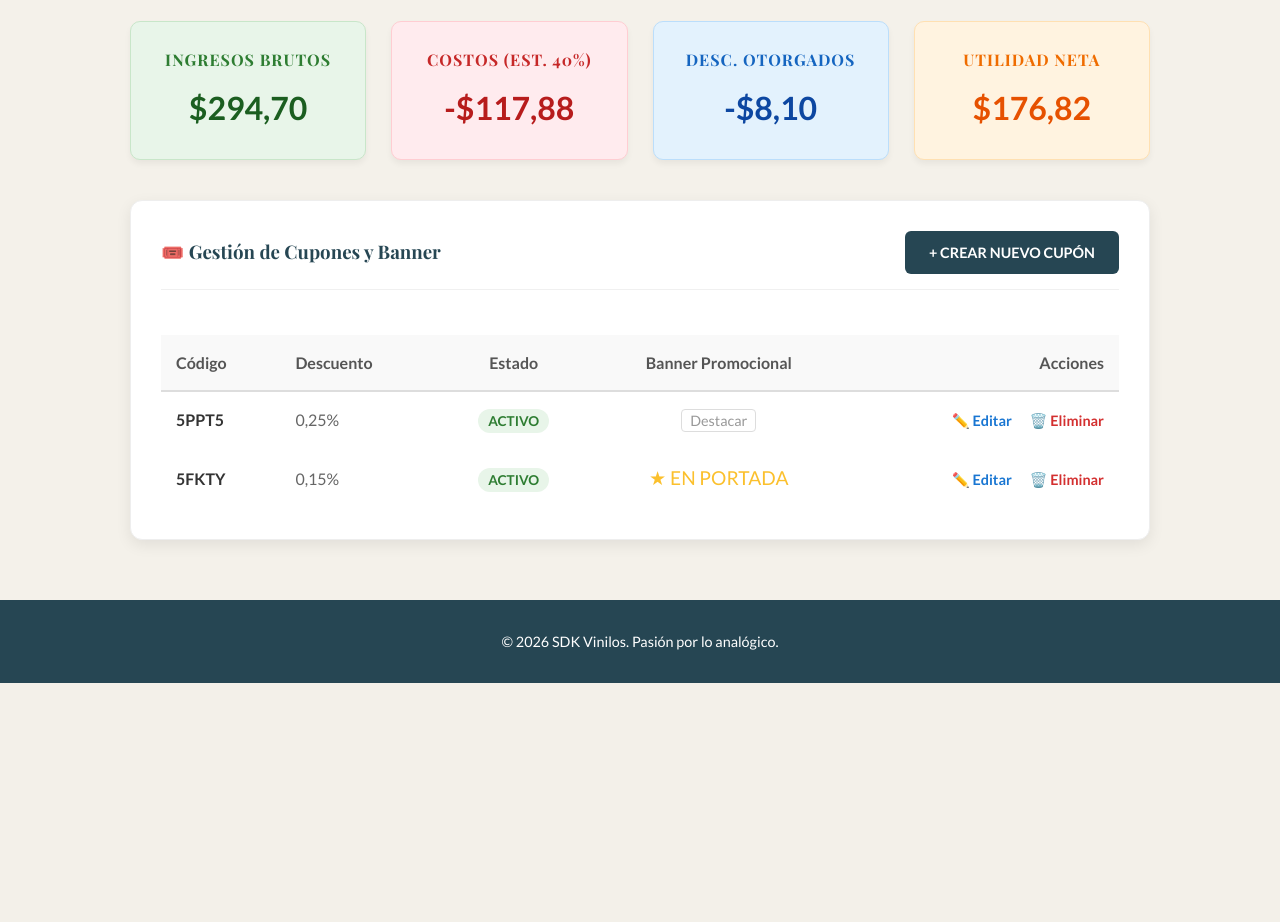
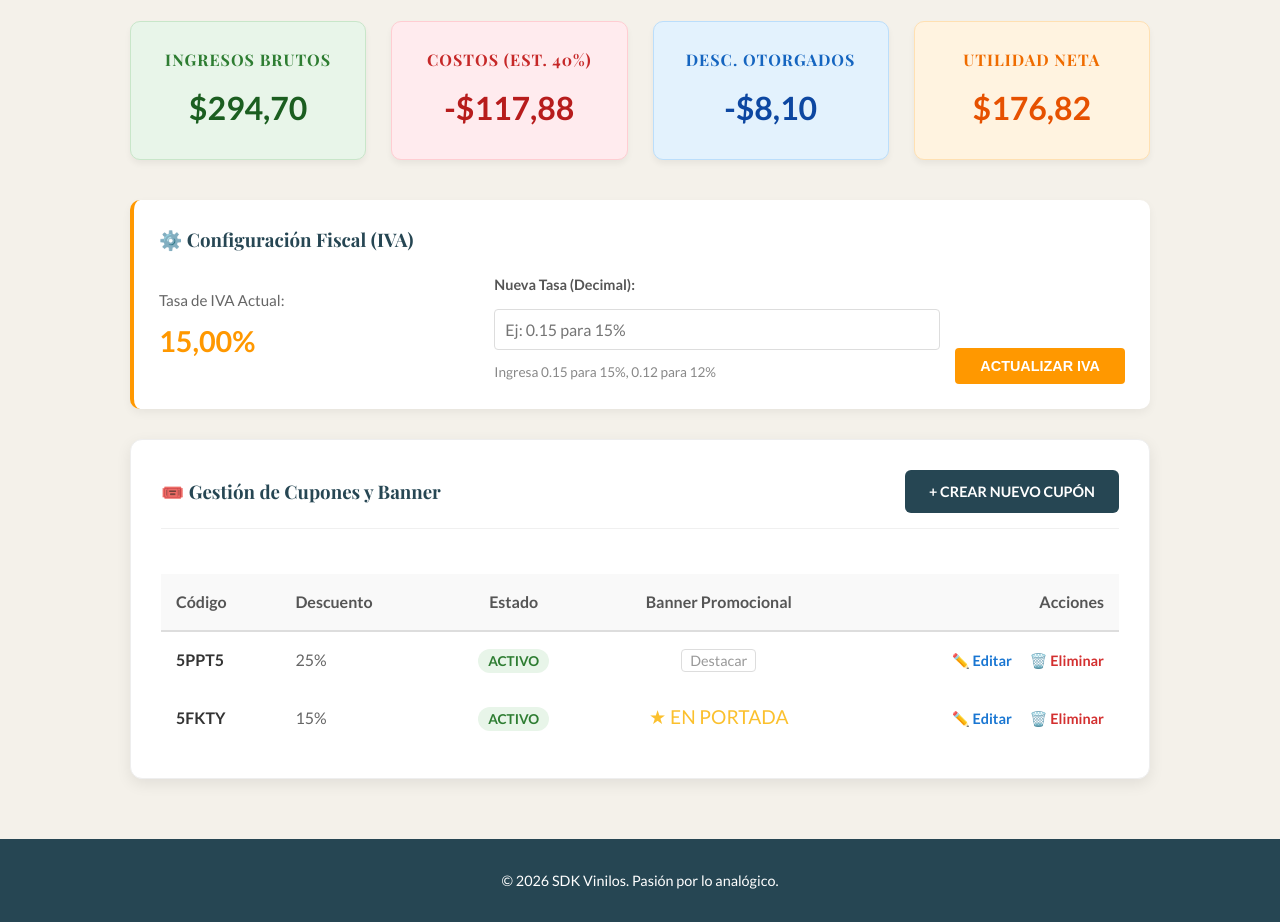
Before and after one commit to NothingKrisptes/Django_tienda, a Django app: page /finanzas/ in a window 1280 px wide. Shown: the part 254-1176 px from the top of the page. Before the commit the page ends 937 px from the top, so only its background shows below. Run offline with Django 4.2, Linux system fonts and the light colour scheme; a user stored in the database is signed in; data comes from the database, SQL or seed files in the repository; both versions use the stored data as it was after the commit.

Commit message:
Revision Final

```diff
--- a/tienda/templates/tienda/dashboard_finanzas.html
+++ b/tienda/templates/tienda/dashboard_finanzas.html
@@ -10,7 +10,6 @@
             <p style="margin: 5px 0 0 0; color: #666; font-size: 1rem;">Resumen de ingresos, utilidades y gestión de promociones.</p>
         </div>
 
-        <!-- BOTÓN DESCARGAR REPORTE -->
         <a href="{% url 'reporte_finanzas_pdf' %}" class="btn" style="background: #2ecc71; color: white; display: flex; align-items: center; gap: 10px; padding: 10px 20px; border-radius: 6px; text-decoration: none; font-weight: bold; transition: background 0.3s;">
             <span style="font-size: 1.2rem;">📄</span> Descargar Reporte PDF
         </a>
@@ -19,7 +18,6 @@
     <!-- TARJETAS DE INDICADORES (KPIs) -->
     <div style="display: grid; grid-template-columns: repeat(auto-fit, minmax(220px, 1fr)); gap: 25px; margin-bottom: 40px;">
 
-        <!-- INGRESOS BRUTOS -->
         <div style="background: #e8f5e9; padding: 25px; border-radius: 10px; text-align: center; border: 1px solid #c8e6c9; box-shadow: 0 4px 6px rgba(0,0,0,0.05);">
             <h3 style="margin: 0 0 10px 0; color: #2e7d32; font-size: 1rem; text-transform: uppercase; letter-spacing: 1px;">Ingresos Brutos</h3>
             <p style="font-size: 2rem; font-weight: 800; color: #1b5e20; margin: 0;">
@@ -27,7 +25,6 @@
             </p>
         </div>
 
-        <!-- COSTOS ESTIMADOS -->
         <div style="background: #ffebee; padding: 25px; border-radius: 10px; text-align: center; border: 1px solid #ffcdd2; box-shadow: 0 4px 6px rgba(0,0,0,0.05);">
             <h3 style="margin: 0 0 10px 0; color: #c62828; font-size: 1rem; text-transform: uppercase; letter-spacing: 1px;">Costos (Est. 40%)</h3>
             <p style="font-size: 2rem; font-weight: 800; color: #b71c1c; margin: 0;">
@@ -35,7 +32,6 @@
             </p>
         </div>
 
-        <!-- DESCUENTOS OTORGADOS -->
         <div style="background: #e3f2fd; padding: 25px; border-radius: 10px; text-align: center; border: 1px solid #bbdefb; box-shadow: 0 4px 6px rgba(0,0,0,0.05);">
             <h3 style="margin: 0 0 10px 0; color: #1565c0; font-size: 1rem; text-transform: uppercase; letter-spacing: 1px;">Desc. Otorgados</h3>
             <p style="font-size: 2rem; font-weight: 800; color: #0d47a1; margin: 0;">
@@ -43,7 +39,6 @@
             </p>
         </div>
 
-        <!-- UTILIDAD NETA -->
         <div style="background: #fff3e0; padding: 25px; border-radius: 10px; text-align: center; border: 1px solid #ffe0b2; box-shadow: 0 4px 6px rgba(0,0,0,0.05);">
             <h3 style="margin: 0 0 10px 0; color: #ef6c00; font-size: 1rem; text-transform: uppercase; letter-spacing: 1px;">Utilidad Neta</h3>
             <p style="font-size: 2rem; font-weight: 800; color: #e65100; margin: 0;">
@@ -52,22 +47,52 @@
         </div>
     </div>
 
+    <!-- SECCIÓN DE CONFIGURACIÓN FISCAL (IVA) -->
+    <div style="background: #fff; padding: 25px; border-radius: 10px; box-shadow: 0 4px 10px rgba(0,0,0,0.05); margin-bottom: 30px; border-left: 4px solid #ff9800;">
+        <h3 style="margin-top: 0; color: var(--secundario);">⚙️ Configuración Fiscal (IVA)</h3>
+
+        <div style="display: flex; align-items: center; gap: 20px;">
+            <div style="flex: 1;">
+                <p style="margin: 0; color: #666; font-size: 0.95rem;">Tasa de IVA Actual:</p>
+                <p style="font-size: 1.8rem; font-weight: bold; color: #ff9800; margin: 5px 0;">
+                    {{ iva_actual|floatformat:2 }}%
+                </p>
+            </div>
+
+            <form method="post" style="flex: 2; display: flex; gap: 15px; align-items: flex-end;">
+                {% csrf_token %}
+                <div style="flex: 1;">
+                    <label style="display: block; font-weight: bold; color: #555; margin-bottom: 5px; font-size: 0.9rem;">Nueva Tasa (Decimal):</label>
+                    <input type="number"
+                        step="0.01"
+                        min="0.01"
+                        max="0.99"
+                        name="nuevo_iva"
+                        placeholder="Ej: 0.15 para 15%"
+                        required
+                        style="width: 100%; padding: 10px; border: 1px solid #ddd; border-radius: 4px; box-sizing: border-box; font-size: 1rem;">
+                    <small style="color: #888; font-size: 0.85rem;">Ingresa 0.15 para 15%, 0.12 para 12%</small>
+                </div>
+                <button type="submit" name="btn_iva" class="btn" style="background: #ff9800; color: white; padding: 10px 25px; border: none; border-radius: 4px; cursor: pointer; font-weight: bold;">
+                    ACTUALIZAR IVA
+                </button>
+            </form>
+        </div>
+    </div>
+
     <!-- SECCIÓN DE GESTIÓN DE CUPONES -->
     <div style="background: #fff; padding: 30px; border-radius: 12px; box-shadow: 0 5px 15px rgba(0,0,0,0.08); border: 1px solid #eee;">
 
-        <!-- Encabezado de Sección -->
         <div style="display: flex; justify-content: space-between; align-items: center; margin-bottom: 25px; padding-bottom: 15px; border-bottom: 1px solid #f0f0f0;">
             <h3 style="margin: 0; color: var(--secundario); display: flex; align-items: center; gap: 10px;">
                 🎟️ Gestión de Cupones y Banner
             </h3>
 
-            <!-- BOTÓN CREAR CUPÓN -->
             <a href="{% url 'crear_cupon' %}" class="btn" style="background: var(--secundario); color: white; padding: 10px 24px; text-decoration: none; border-radius: 6px; font-weight: bold; transition: background 0.2s;">
                 + CREAR NUEVO CUPÓN
             </a>
         </div>
 
-        <!-- TABLA DE CUPONES -->
         <div style="overflow-x: auto;">
             <table style="width: 100%; border-collapse: separate; border-spacing: 0;">
                 <thead>
@@ -83,7 +108,7 @@
                     {% for cupon in cupones %}
                     <tr style="border-bottom: 1px solid #eee; transition: background 0.2s;">
                         <td style="padding: 15px; font-weight: bold; color: #333;">{{ cupon.codigoCupon }}</td>
-                        <td style="padding: 15px; color: #666;">{{ cupon.porcentajeDescuento|floatformat:2 }}%</td>
+                        <td style="padding: 15px; color: #666;">{% widthratio cupon.porcentajeDescuento 1 100 %}%</td>
                         <td style="padding: 15px; text-align: center;">
                             {% if cupon.activo %}
                                 <span style="background: #e8f5e9; color: #2e7d32; padding: 4px 10px; border-radius: 20px; font-size: 0.85rem; font-weight: bold;">ACTIVO</span>
@@ -99,7 +124,6 @@
                             {% endif %}
                         </td>
                         <td style="padding: 15px; text-align: right;">
-                            <!-- BOTONES DE EDITAR Y ELIMINAR -->
                             <a href="{% url 'editar_cupon' cupon.id %}" style="color: #1976d2; text-decoration: none; font-weight: bold; font-size: 0.9rem; margin-right: 15px;">
                                 ✏️ Editar
                             </a>
@@ -125,7 +149,6 @@
 </div>
 
 <style>
-    /* Efecto hover suave para las filas de la tabla */
     tbody tr:hover {
         background-color: #fafafa;
     }
--- a/tienda/views.py
+++ b/tienda/views.py
@@ -30,11 +30,19 @@ def esBodeguero(user): return user.is_superuser or user.groups.filter(name='Bode
 
 def vistaInicio(request):
     """Muestra productos y banner de oferta"""
-    # Solo productos activos y con stock
     discosRecientes = ViniloMusical.objects.filter(stockDisponible__gt=0, activo=True).order_by('-id')[:4]
 
-    # Buscar el MEJOR cupón activo para mostrar en el banner
-    cuponDestacado = CuponDescuento.objects.filter(activo=True).order_by('-porcentajeDescuento').first()
+    # Buscar cupón de banner
+    cuponDestacado = CuponDescuento.objects.filter(es_banner=True, activo=True).first()
+
+    # DEBUG TEMPORAL
+    print(f"🔍 DEBUG: Cupón encontrado = {cuponDestacado}")
+    if cuponDestacado:
+        print(f"   - Código: {cuponDestacado.codigoCupon}")
+        print(f"   - es_banner: {cuponDestacado.es_banner}")
+        print(f"   - activo: {cuponDestacado.activo}")
+    else:
+        print("   ⚠️ No se encontró ningún cupón con es_banner=True")
 
     return render(request, 'tienda/inicio.html', {
         'discos': discosRecientes,
@@ -272,34 +280,64 @@ def solicitarDevolucion(request, orden_id):
 
 @user_passes_test(esFinanzas)
 def dashboardFinanzas(request):
-    form_cupon = CuponForm()
+
+    # DEBUG: Ver si detecta el POST
+    print(f"🔍 Método: {request.method}")
+    if request.method == "POST":
+        print(f"🔍 POST data: {request.POST}")
+        print(f"🔍 btn_iva presente: {'btn_iva' in request.POST}")
 
     if request.method == "POST":
+        # CAMBIAR IVA
         if 'btn_iva' in request.POST:
+            print("✅ Detectado cambio de IVA")
             nuevoIva = request.POST.get('nuevo_iva')
-            config = ConfiguracionFiscal.objects.first() or ConfiguracionFiscal()
-            config.valorIva = float(nuevoIva)
-            config.save()
-            registrarLog(request.user, f"Actualizó IVA a {nuevoIva}")
-            messages.success(request, "Configuración fiscal actualizada")
+            print(f"📊 Nuevo IVA recibido: {nuevoIva}")
 
-        elif 'btn_cupon' in request.POST:
-            form_cupon = CuponForm(request.POST)
-            if form_cupon.is_valid():
-                c = form_cupon.save()
-                registrarLog(request.user, f"Creó cupón {c.codigoCupon}")
-                messages.success(request, "Cupón de descuento creado")
-                return redirect('finanzas')
+            try:
+                nuevo_valor = Decimal(nuevoIva)
 
-    ingresos = sum(o.totalFinal for o in OrdenVenta.objects.filter(estadoOrden='PAGADO'))
-    config = ConfiguracionFiscal.obtenerIvaActual()
+                # Validación
+                if nuevo_valor <= 0 or nuevo_valor >= 1:
+                    messages.error(request, "⚠️ El IVA debe estar entre 0.01 y 0.99")
+                    return redirect('finanzas')
+
+                config, created = ConfiguracionFiscal.objects.get_or_create(pk=1)
+                iva_anterior = config.valorIva
+                config.valorIva = nuevo_valor
+                config.save()
+
+                print(f"💾 IVA guardado: {config.valorIva}")
+
+                registrarLog(request.user, f"Actualizó IVA: {float(iva_anterior)*100:.0f}% → {float(nuevo_valor)*100:.0f}%")
+                messages.success(request, f"✅ IVA actualizado: {float(iva_anterior)*100:.0f}% → {float(nuevo_valor)*100:.0f}%")
+
+            except Exception as e:
+                print(f"❌ ERROR: {str(e)}")
+                messages.error(request, f"Error: {str(e)}")
+
+            return redirect('finanzas')
+
+    # Resto del código (KPIs, cupones, etc.)
+    ordenes_pagadas = OrdenVenta.objects.filter(estadoOrden='PAGADO')
+    ingresos = sum(o.totalFinal for o in ordenes_pagadas) or Decimal('0')
+    total_descuentos_dados = sum(o.valorDescuento for o in ordenes_pagadas) or Decimal('0')
+    egresos_estimados = ingresos * Decimal('0.4')
+    utilidad_neta = ingresos - egresos_estimados
     cupones = CuponDescuento.objects.all().order_by('-id')
+
+    config = ConfiguracionFiscal.objects.first()
+    iva_decimal = config.valorIva if config else Decimal('0.12')
+    iva_porcentaje = float(iva_decimal) * 100
 
     return render(request, 'tienda/dashboard_finanzas.html', {
         'ingresos': ingresos,
-        'iva_actual': config,
-        'form_cupon': form_cupon,
-        'cupones': cupones
+        'descuentos_total': total_descuentos_dados,
+        'egresos': egresos_estimados,
+        'utilidad': utilidad_neta,
+        'cupones': cupones,
+        'iva_actual': iva_porcentaje,
+        'form_cupon': CuponForm()
     })
 
 @user_passes_test(esBodeguero)
@@ -446,33 +484,6 @@ def destacarCupon(request, cupon_id):
     messages.success(request, f"Cupón {c.codigoCupon} ahora es el principal.")
     return redirect('finanzas')
 
-@user_passes_test(esFinanzas)
-def dashboardFinanzas(request):
-    # ... (Lógica de crear cupón y cambiar IVA igual que antes) ...
-
-    # KPIs REALES
-    ordenes_pagadas = OrdenVenta.objects.filter(estadoOrden='PAGADO')
-    ingresos = sum(o.totalFinal for o in ordenes_pagadas)
-    total_descuentos_dados = sum(o.valorDescuento for o in ordenes_pagadas)
-
-    # Simulación de Egresos (ej: 40% de los ingresos son costos)
-    egresos_estimados = ingresos * Decimal('0.4')
-    utilidad_neta = ingresos - egresos_estimados
-
-    cupones = CuponDescuento.objects.all().order_by('-id')
-
-    # Importante: Buscamos el cupón activo para el banner
-    # En vistaInicio usamos: CuponDescuento.objects.filter(es_banner=True, activo=True).first()
-
-    return render(request, 'tienda/dashboard_finanzas.html', {
-        'ingresos': ingresos,
-        'descuentos_total': total_descuentos_dados,
-        'egresos': egresos_estimados,
-        'utilidad': utilidad_neta,
-        'cupones': cupones,
-        # ... forms ...
-    })
-
 # --- FACTURACIÓN Y DEVOLUCIONES ---
 
 @login_required
@@ -617,29 +628,27 @@ def reporteFinanzasPDF(request):
 
     # Fechas
     fecha_hoy = datetime.now().strftime('%d/%m/%Y')
-    fecha_hace_7 = (datetime.now() - timedelta(days=7)).strftime('%d/%m/%Y')
 
-    elementos.append(Paragraph(f"<b>Período:</b> {fecha_hace_7} al {fecha_hoy}", estilos['Normal']))
+    elementos.append(Paragraph(f"<b>Fecha de Generación:</b> {fecha_hoy}", estilos['Normal']))
     elementos.append(Spacer(1, 0.2*inch))
 
-    # Datos financieros
-    ordenes_completadas = OrdenVenta.objects.filter(
-        estadoOrden='ENTREGADO',
-        fechaCompra__gte=datetime.now() - timedelta(days=7)
-    )
+    # CAMBIO AQUÍ: Usar PAGADO en lugar de ENTREGADO para incluir todas las ventas
+    ordenes_completadas = OrdenVenta.objects.filter(estadoOrden='PAGADO')
 
     ingresos_brutos = ordenes_completadas.aggregate(Sum('totalFinal'))['totalFinal__sum'] or 0
+    total_descuentos = ordenes_completadas.aggregate(Sum('valorDescuento'))['valorDescuento__sum'] or 0
     total_ordenes = ordenes_completadas.count()
     ticket_promedio = ingresos_brutos / total_ordenes if total_ordenes > 0 else 0
 
-    # Tabla de métricas
+    utilidad_estimada = ingresos_brutos * Decimal('0.6') if ingresos_brutos else Decimal('0')
+
     datos_metricas = [
         ['Métrica', 'Valor'],
-        ['Ingresos Brutos (7 días)', f'${ingresos_brutos:.2f}'],
+        ['Ingresos Brutos', f'${ingresos_brutos:.2f}'],
         ['Órdenes Completadas', f'{total_ordenes}'],
         ['Ticket Promedio', f'${ticket_promedio:.2f}'],
-        ['Descuentos Aplicados', f'${ordenes_completadas.aggregate(Sum("montoDescuento"))["montoDescuento__sum"] or 0:.2f}'],
-        ['Reembolsos', f'${ordenes_completadas.aggregate(Sum("montoReembolsado"))["montoReembolsado__sum"] or 0:.2f}'],
+        ['Descuentos Aplicados', f'${total_descuentos:.2f}'],
+        ['Utilidad Estimada (60%)', f'${utilidad_estimada:.2f}'],
     ]
 
     tabla_metricas = Table(datos_metricas, colWidths=[3*inch, 2*inch])
@@ -655,26 +664,27 @@ def reporteFinanzasPDF(request):
     ]))
 
     elementos.append(tabla_metricas)
-    elementos.append(PageBreak())
+    elementos.append(Spacer(1, 0.3*inch))
 
     # Detalle de órdenes
-    elementos.append(Paragraph("<b>Detalle de Órdenes:</b>", estilos['Heading2']))
+    elementos.append(Paragraph("<b>Últimas 15 Órdenes:</b>", estilos['Heading2']))
     elementos.append(Spacer(1, 0.2*inch))
 
     datos_ordenes = [
-        ['Orden', 'Cliente', 'Total', 'Descuento', 'Estado']
+        ['Orden', 'Cliente', 'Fecha', 'Total', 'Descuento']
     ]
 
-    for orden in ordenes_completadas[:15]:  # Primeras 15
+    for orden in ordenes_completadas.order_by('-fechaCompra')[:15]:
+        cliente_nombre = orden.cliente.get_full_name() or orden.cliente.username
         datos_ordenes.append([
             f'#{orden.id}',
-            orden.cliente.first_name[:15],
+            cliente_nombre[:20],
+            orden.fechaCompra.strftime('%d/%m/%Y'),
             f'${orden.totalFinal:.2f}',
-            f'${orden.montoDescuento:.2f}',
-            orden.get_estadoOrden_display()
+            f'${orden.valorDescuento:.2f}'
         ])
 
-    tabla_ordenes = Table(datos_ordenes, colWidths=[0.8*inch, 1.5*inch, 1.2*inch, 1.2*inch, 1.3*inch])
+    tabla_ordenes = Table(datos_ordenes, colWidths=[0.8*inch, 1.8*inch, 1*inch, 1*inch, 1*inch])
     tabla_ordenes.setStyle(TableStyle([
         ('BACKGROUND', (0, 0), (-1, 0), colors.HexColor('#1976d2')),
         ('TEXTCOLOR', (0, 0), (-1, 0), colors.whitesmoke),
@@ -688,14 +698,13 @@ def reporteFinanzasPDF(request):
 
     # Pie de página
     elementos.append(Spacer(1, 0.3*inch))
-    elementos.append(Paragraph(f"Generado: {datetime.now().strftime('%d/%m/%Y %H:%M')}", estilos['Normal']))
+    elementos.append(Paragraph(f"<i>Generado: {datetime.now().strftime('%d/%m/%Y %H:%M')}</i>", estilos['Normal']))
 
     # Generar PDF
     doc.build(elementos)
     buffer.seek(0)
 
     return FileResponse(buffer, as_attachment=True, filename=f"Reporte_Finanzas_{datetime.now().strftime('%d%m%Y')}.pdf")
-
 
 @login_required
 def reporteBodegaPDF(request):
@@ -717,8 +726,8 @@ def reporteBodegaPDF(request):
     elementos.append(Paragraph(f"<b>Fecha:</b> {datetime.now().strftime('%d/%m/%Y %H:%M')}", estilos['Normal']))
     elementos.append(Spacer(1, 0.2*inch))
 
-    # Datos de inventario
-    productos = Producto.objects.filter(activo=True)
+    # CAMBIO AQUÍ: Usar ViniloMusical en lugar de Producto
+    productos = ViniloMusical.objects.filter(activo=True)
 
     datos_inventario = [
         ['ID', 'Producto', 'Categoría', 'Stock', 'Precio', 'Estado']
@@ -737,7 +746,7 @@ def reporteBodegaPDF(request):
 
     tabla_inventario = Table(datos_inventario, colWidths=[0.5*inch, 1.8*inch, 1.2*inch, 0.8*inch, 1*inch, 0.9*inch])
     tabla_inventario.setStyle(TableStyle([
-        ('BACKGROUND', (0, 0), (-1, 0), colors.HexColor('#c1471b')),
+        ('BACKGROUND', (0, 0), (-1, 0), colors.HexColor('#264653')),
         ('TEXTCOLOR', (0, 0), (-1, 0), colors.whitesmoke),
         ('FONTSIZE', (0, 0), (-1, 0), 10),
         ('ALIGN', (0, 0), (-1, -1), 'CENTER'),
```
Also changed, not shown: tienda/templates/tienda/inicio.html (+8 -8 lines), db.sqlite3, media/portadas/P1.jpg (added), media/portadas/g1.jpg (added), media/portadas/lana_IkFMRVQ.jpg (added), media/portadas/mito1.jpg (added), media/portadas/mito2.jpg (added).
